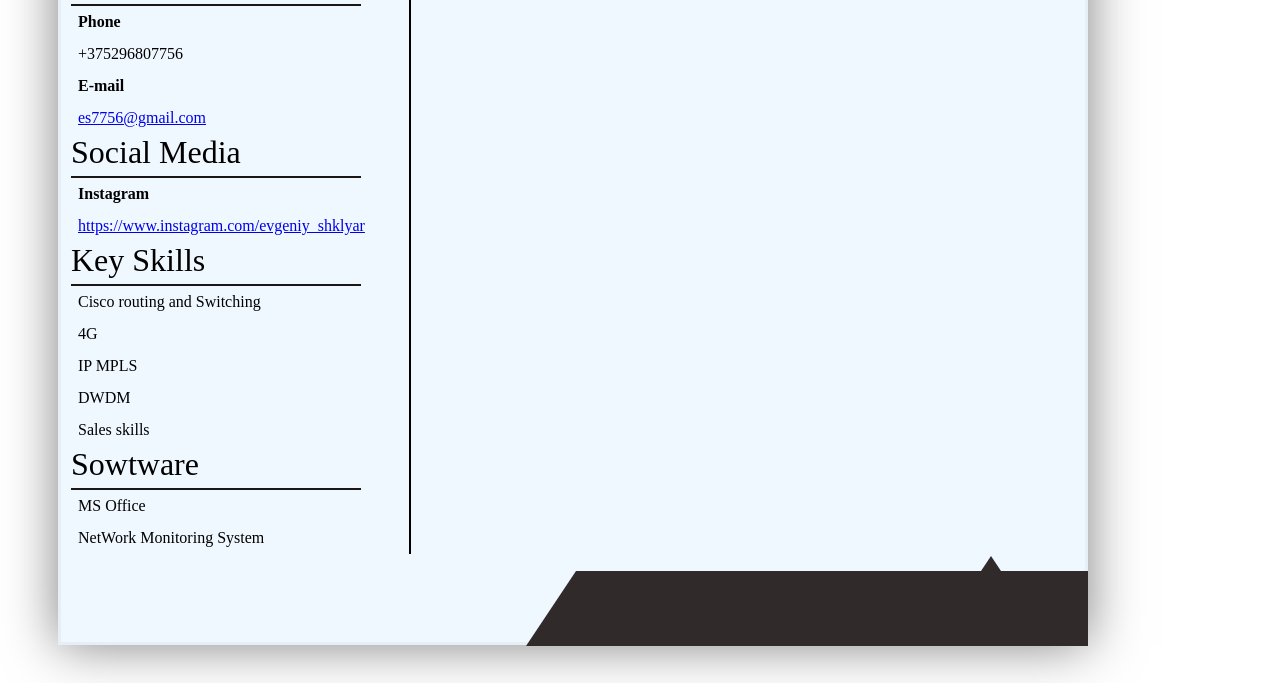
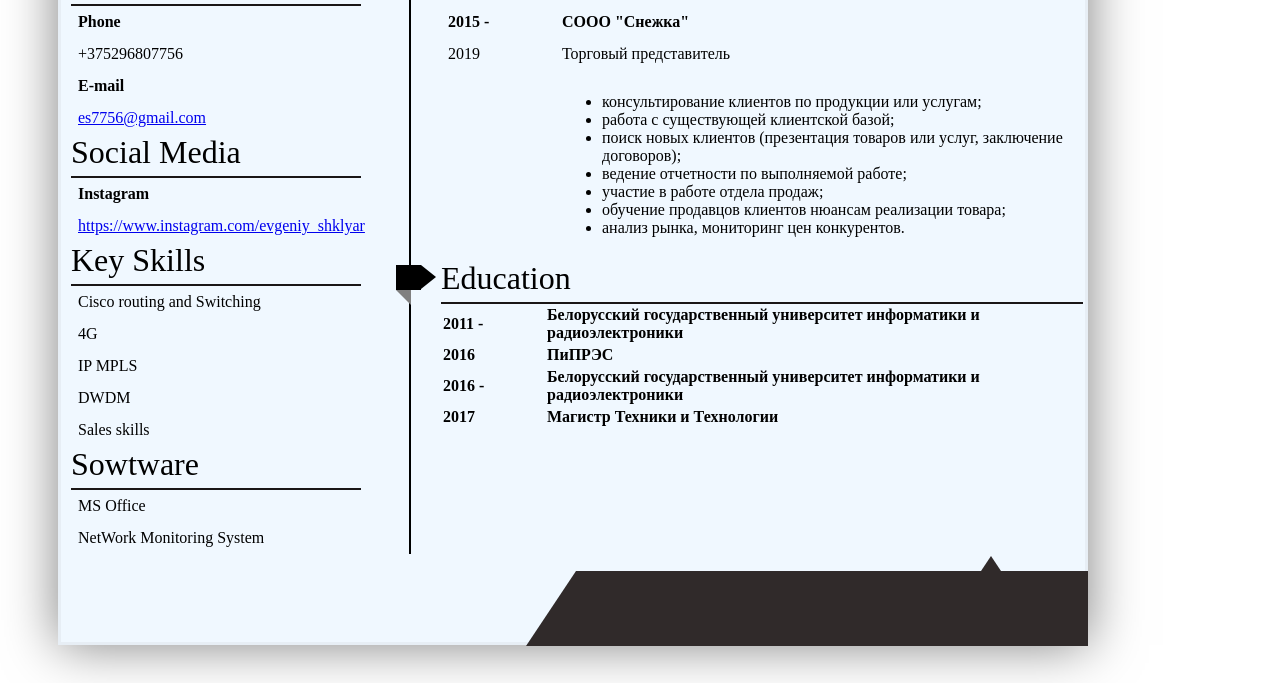
Before and after one commit to es7756/rsschool-cv, a plain HTML site: page index.html in a window 1280 px wide. Shown: the part 624-1307 px from the top of the page. Drawn offline with Linux system fonts and the light colour scheme.

Commit message:
Добавление рвздела Education

```diff
--- a/index.html
+++ b/index.html
@@ -119,13 +119,13 @@
                             <div class="fig_1">
 
                             </div>
-                        <span class="experi">
+                            <span class="experi">
 
-                            Expirience
+                             Expirience
 
-                        </span>
+                            </span>
 
-                    </div>
+                        </div>
                             <table width="100%" cellspacing="0" cellpadding="4" >
                                 <tr>
                                     <td width="100">
@@ -162,7 +162,98 @@
                                 </tr>
 
                             </table>
+                            <table width="100%" cellspacing="0" cellpadding="4" >
+                                <tr>
+                                    <td width="100">
+                                        <strong >2015 -</strong>
+                                    </td>
+                                    <td>
+                                        <strong> СООО "Снежка"</strong>
+                                    </td>
+                                </tr>
+                                <tr>
+                                    <td height="2">
+                                        2019
+                                    </td>
+                                    <td height="2">
+                                        Торговый представитель
+                                    </td>
+                                </tr>
+                                <tr>
+                                    <td height="2">
+
+                                    </td>
+                                    <td height="2">
+                                        <ul>
+                                            <li>консультирование клиентов по продукции или услугам;</li>
+                                            <li>работа с существующей клиентской базой;</li>
+                                            <li>поиск новых клиентов (презентация товаров или услуг, заключение договоров);</li>
+                                            <li>ведение отчетности по выполняемой работе;</li>
+                                            <li>участие в работе отдела продаж;</li>
+                                            <li>обучение продавцов клиентов нюансам реализации товара; </li>
+                                            <li>анализ рынка, мониторинг цен конкурентов.</li>
+                                        </ul>
+                                    </td>
+                                </tr>
+
+                            </table>
                     </section>
+                    <section>
+                        <div class="title">
+                            <div class="fig_1">
+
+                            </div>
+                            <span class="experi">
+
+                             Education
+
+                            </span>
+
+                        </div>
+                        <div class="table_2">
+                            <table  width="100%" >
+                                <tr>
+                                    <td width="100">
+                                        2011 -
+                                    </td>
+                                    <td>
+                                            Белорусский государственный университет информатики и радиоэлектроники
+                                    </td>
+                                </tr>
+                                <tr>
+                                    <td height="2">
+                                       2016
+                                    </td>
+                                    <td height="2">
+                                        ПиПРЭС
+                                    </td>
+                                </tr>
+                            </table>
+                            <table width="100%">
+
+                                    <tr>
+                                    <td width="100">
+                                        2016 -
+                                    </td>
+                                    <td>
+
+                                            Белорусский государственный университет информатики и радиоэлектроники
+                                    </td>
+                                </tr>
+                                <tr>
+                                    <td height="2">
+                                        2017
+                                    </td>
+                                    <td height="2">
+                                        Магистр Техники и Технологии
+                                    </td>
+                                </tr>
+
+                            </table>
+                        </div>
+                    </section>
+
+
                 </div>
         </main>
         <div class="Figure_down">
--- a/style.css
+++ b/style.css
@@ -101,26 +101,43 @@ img{
     font-weight: normal; /* Убираем жирное начертание */
     padding-bottom: 5px;
 }
-.fig_1{
-    display: inline-block;
+.fig_1 {
     height: 25px;
     width: 25px;
-    margin: 0px 20px 0 0;
-    background: #7b7c71;
+    margin: 5px 20px 0 0;
+    background: black;
+    position: absolute;
+    left: 396px;
 }
-/* .fig_1::after{
+.fig_1:before {
     content: "";
     height: 0;
     width: 0;
     position: absolute;
-    left: 0;
+    left: 25px;
     top: 0px;
-    border-bottom: 35px solid #B1BA5C;
-    border-left: 50px solid transparent;
-    border-right: 50px solid transparent;
-} */
+    border-left: 15px solid black;
+    border-top: 12.5px solid transparent;
+    border-bottom: 12.5px solid transparent;
+}
+.fig_1:after {
+    content: "";
+    height: 0;
+    width: 0;
+    position: absolute;
+    left: 0px;
+    top: 25px;
+    border-top: 15px solid gray;
+    border-left: 15px solid transparent;
+}
 
+.table_2{
 
+    font-weight: bold;
+}
+.table_2 td{
+    padding: 2px;
+}
 .pers_date_1{
 
     display: block;
```
